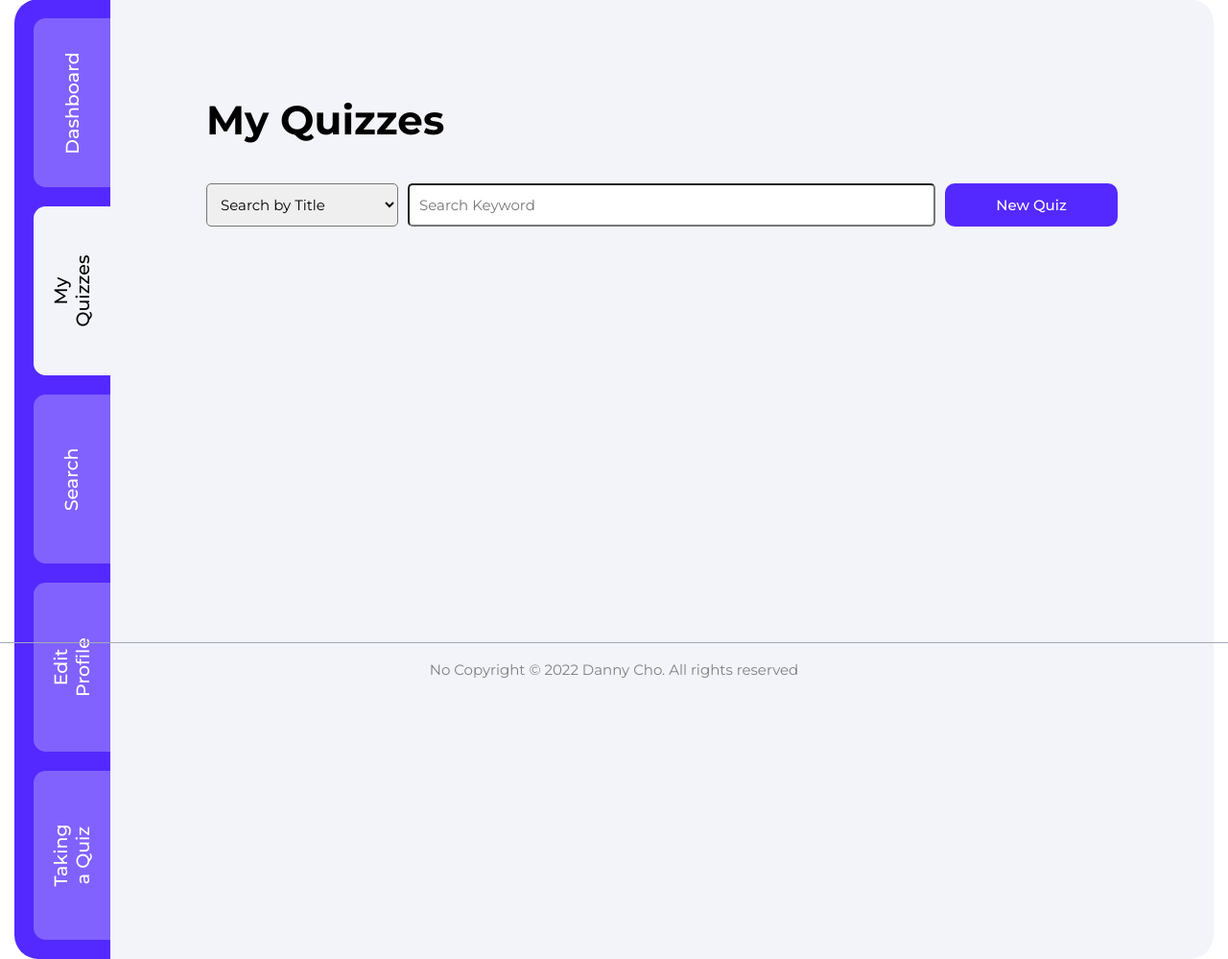
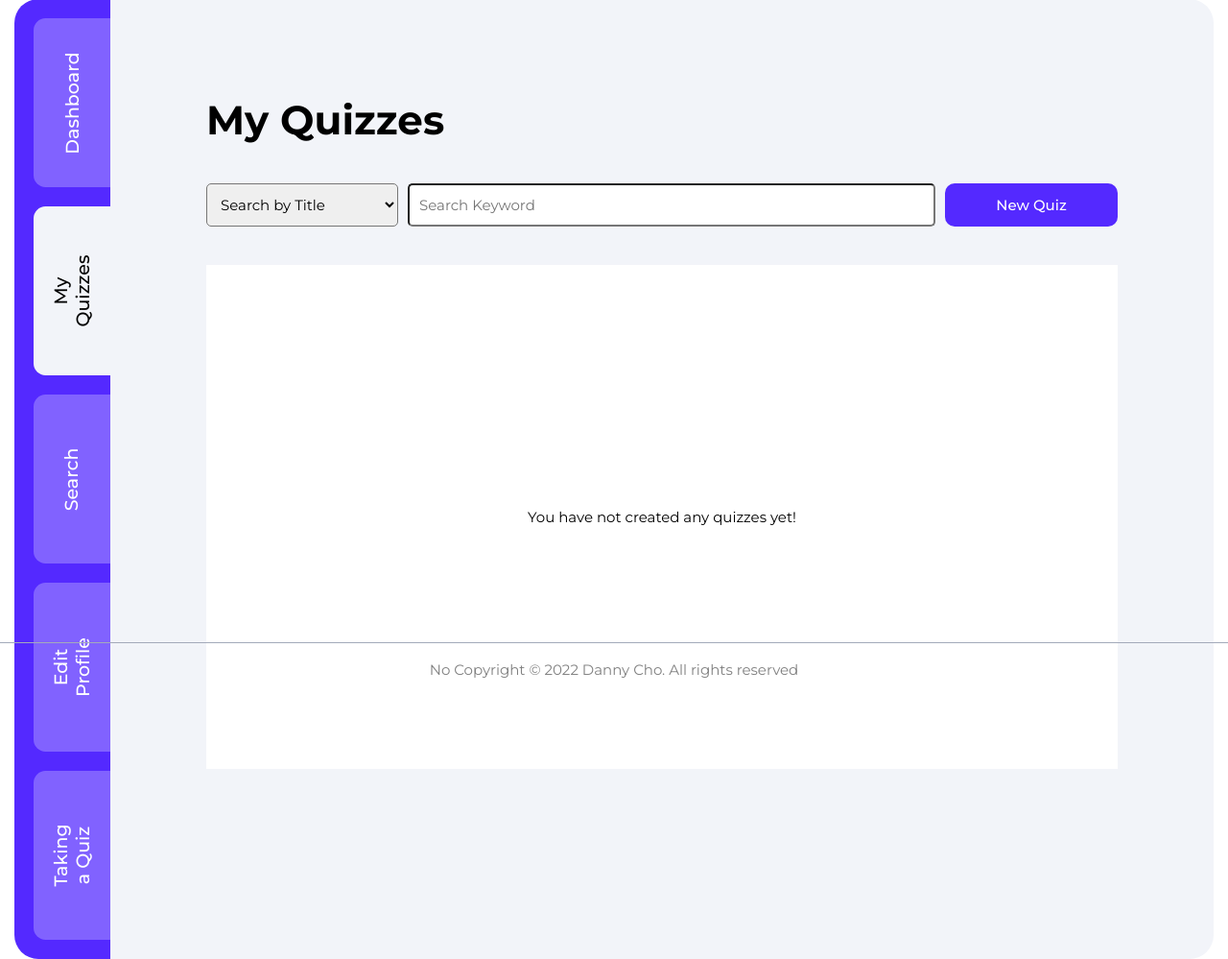
Before and after one commit to danheecho1/Kawhoot, a Flask app: page /my_quizzes in a window 1280 px wide. Shown: the part 76-1075 px from the top of the page at 96% size. Run offline with Flask 2, Linux system fonts and the light colour scheme; the visitor is signed in with stand-in values (Sample User, id 1); data that the repository does not hold is empty.

Commit message:
Changed my quizzes template to indicate no quizzes created

```diff
--- a/kawhoot_app/static/style.css
+++ b/kawhoot_app/static/style.css
@@ -286,6 +286,15 @@ a {
     overflow-y: hidden;
 }
 
+.body-div__main-content-div__no-quiz-yet {
+    height: 525px;
+    width: 950px;
+    display: flex;
+    justify-content: space-around;
+    align-items: center;
+    background-color: var(--clr-general-5);
+}
+
 .body-div__main-content-div__my-quizzes-table {
     width: 950px;
 }
--- a/kawhoot_app/templates/myQuizzes.html
+++ b/kawhoot_app/templates/myQuizzes.html
@@ -66,22 +66,27 @@
                     </form>
                     <a href="/new_quiz"><button class="body-div__main-content-div__search-bar-div__new-button util--btn">New Quiz</button></a>
                 </div>
+                {% if my_quizzes %}
                 <!-- my quizzes table -->
                 <div class="body-div__main-content-div__my-quizzes-div-wrap">
                     <table class="body-div__main-content-div__my-quizzes-table" rules="none">
                         <tbody class="body-div__main-content-div__my-quizzes-table__tbody">
-                            {% if my_quizzes %}
-                                {% for quiz in my_quizzes %}
+                    {% for quiz in my_quizzes %}
                             <tr class="body-div__main-content-div__my-quizzes-table_tbody__tr">
                                 <td class="body-div__main-content-div__my-quizzes-table__tbody__tr__td">#{{loop.revindex}}</td>
                                 <td class="body-div__main-content-div__my-quizzes-table__tbody__tr__td">{{quiz.title}}</td>
                                 <td class="body-div__main-content-div__my-quizzes-table__tbody__tr__td">{{quiz.created_date}}</td>
                                 <td class="body-div__main-content-div__my-quizzes-table__tbody__tr__td"><a href="#">Edit</a> | <a href="#">Delete</a></td>
                             </tr>
-                                {% endfor %}
-                            {% endif %}
+                    {% endfor %}
                         </tbody>
                     </table>
+                {% else %}
+                <!-- my quizzes table -->
+                <div class="body-div__main-content-div__no-quiz-yet">
+                    <h3>You have not created any quizzes yet!</h3>
+                </div>
+                {% endif %}
                 </div>
                 <!-- pagination -->
                 <ul class="body-div__main-content-div__pagination-ul">
```
